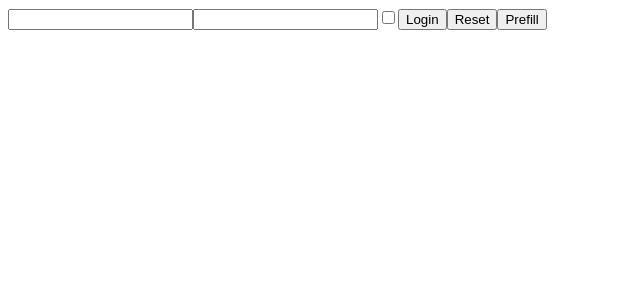
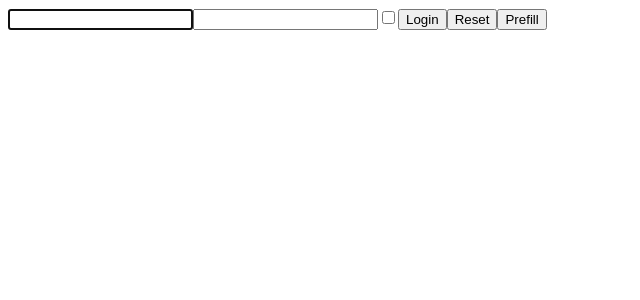
Before and after one commit to cyberRasam/React-exercises-Develhope, a React (Create React App) app in the folder my-app/: page / in a window 1280 px wide. Shown: the top 300 px of the page, without its empty margins (0-640 px from the left). Built offline with nearby package versions, Linux system fonts and the light colour scheme.

Commit message:
exc done

```diff
--- a/my-app/src/components/UncontrolledLogin.jsx
+++ b/my-app/src/components/UncontrolledLogin.jsx
@@ -3,6 +3,11 @@
 export class UncontrolledLogin extends Component {
 
     _formRef = createRef()
+    _usernameRef = createRef()
+
+    componentDidMount() {
+        this._usernameRef.current.focus()
+    }
 
     handleSubmit = (event) => {
         event.preventDefault()
@@ -26,7 +31,7 @@
     return (
       <div>
         <form ref={this._formRef} onSubmit={this.handleSubmit}>
-            <input name='username'  />
+            <input name='username' ref={this._usernameRef} />
             <input name='password' type='password' />
             <input name='remember' type='checkbox' />
             <button type='submit'>Login</button>
```
